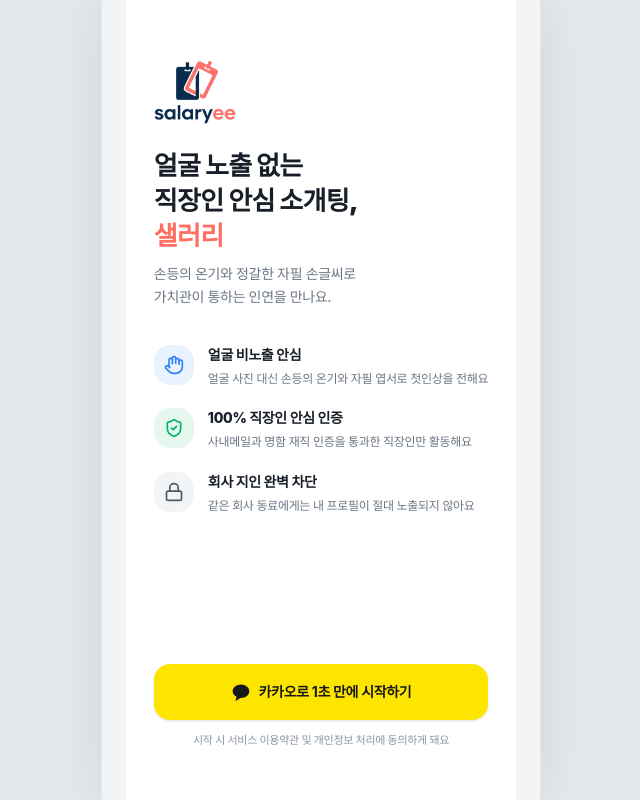
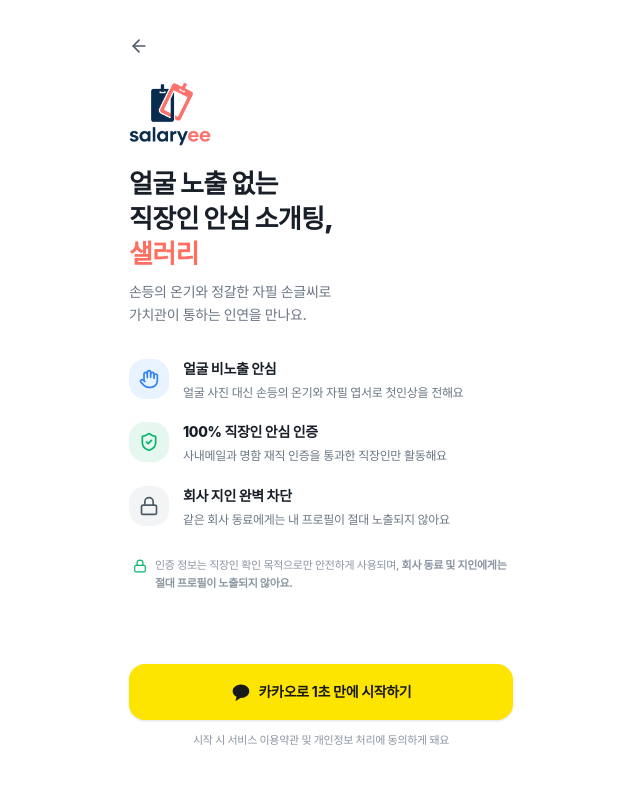
Before and after one commit to salaryee/dating, a Next.js app: page /auth/login in a window 1280 px wide. Shown: the whole page, without its empty margins (319-959 px from the left). Built offline with nearby package versions, Linux system fonts and the light colour scheme.

Commit message:
fix: resolve auth funnel container border flashes, unify open canvas layout, and prevent stale client caching

```diff
--- a/src/app/auth/login/page.tsx
+++ b/src/app/auth/login/page.tsx
@@ -1,15 +1,27 @@
 "use client";
+
+export const dynamic = "force-dynamic";
 
 import Link from "next/link";
 import Image from "next/image";
-import { ShieldCheck, Hand, Lock } from "lucide-react";
+import { ShieldCheck, Hand, Lock, ArrowLeft } from "lucide-react";
 
 export default function LoginPage() {
   return (
     <div className="flex flex-col min-h-screen bg-white justify-between p-6 sm:p-7 max-w-[440px] mx-auto">
-      <div className="pt-8 flex flex-col">
+      <div>
+        {/* 상단 뒤로가기 헤더 (verify-work와 동일한 레이아웃 구조) */}
+        <div className="pt-2 pb-5">
+          <Link
+            href="/"
+            className="text-[#4E5968] hover:text-[#191F28] inline-flex items-center gap-1 active:scale-95 transition-transform"
+          >
+            <ArrowLeft className="w-5 h-5" />
+          </Link>
+        </div>
+
         {/* 브랜드 로고 */}
-        <div className="mb-6 flex items-center">
+        <div className="mb-5 flex items-center">
           <Image
             src="/logo-vertical.png"
             alt="salaryee"
@@ -33,7 +45,7 @@
         </p>
 
         {/* 토스 3대 안심 가치 (순백색 캔버스 일체형 오픈 리스트) */}
-        <div className="mt-9 flex flex-col gap-5">
+        <div className="mt-8 flex flex-col gap-5">
           <div className="flex items-start gap-3.5">
             <div className="w-10 h-10 rounded-2xl bg-[#E8F3FF] flex items-center justify-center text-[#3182F6] shrink-0">
               <Hand className="w-5 h-5" />
@@ -70,6 +82,14 @@
             </div>
           </div>
         </div>
+
+        {/* 프라이버시 안심 노트 (verify-work와 동일한 레이아웃) */}
+        <div className="mt-7 flex items-start gap-2 text-[11px] text-[#8B95A1] font-medium px-1">
+          <Lock className="w-3.5 h-3.5 text-[#00B368] shrink-0 mt-0.5" />
+          <p className="leading-relaxed">
+            인증 정보는 직장인 확인 목적으로만 안전하게 사용되며, <strong>회사 동료 및 지인에게는 절대 프로필이 노출되지 않아요.</strong>
+          </p>
+        </div>
       </div>
 
       {/* 하단 카카오 버튼 (56px 토스 표준 풀 너비 버튼) */}
--- a/src/app/auth/profile-step1/page.tsx
+++ b/src/app/auth/profile-step1/page.tsx
@@ -1,4 +1,6 @@
 "use client";
+
+export const dynamic = "force-dynamic";
 
 import { useState } from "react";
 import Link from "next/link";
@@ -107,7 +109,7 @@
             </div>
           </div>
 
-          {/* 2. 손등 사진 등록 & Gemini AI 실시간 검증 */}
+          {/* 2. 손등 사진 등록 & Gemini AI 실시간 검증 (verify-work와 동일한 레이아웃 구조) */}
           <div className="flex flex-col gap-2 pt-1">
             <div className="flex items-center justify-between">
               <label className="text-xs font-extrabold text-[#333D4B]">
@@ -125,7 +127,7 @@
                 onClick={simulateCameraCapture}
                 className="w-full h-40 rounded-2xl bg-[#F9FAFB] hover:bg-[#F2F4F6] transition-all flex flex-col items-center justify-center gap-2 group cursor-pointer active:scale-[0.99]"
               >
-                <div className="w-10 h-10 rounded-xl bg-white shadow-sm flex items-center justify-center text-[#8B95A1] group-hover:text-[#3182F6] transition-colors">
+                <div className="w-10 h-10 rounded-xl bg-white shadow-sm flex items-center justify-center text-[#FF6F61] group-hover:scale-105 transition-transform">
                   <Camera className="w-5 h-5" />
                 </div>
                 <div className="text-center">
@@ -154,32 +156,38 @@
             )}
 
             {handPhotoStatus === "success" && (
-              <div className="w-full rounded-2xl bg-gradient-to-br from-[#FFF5ED] via-[#FDF0E7] to-[#F7E6D9] p-4 flex flex-col justify-between h-40 relative overflow-hidden">
+              <div className="flex flex-col gap-3 pt-1">
+                {/* 상단 인증 통과 상태 (verify-work와 동일한 레이아웃) */}
                 <div className="flex items-center justify-between">
-                  <span className="inline-flex items-center gap-1.5 bg-white/95 px-2.5 py-1 rounded-full text-xs font-bold text-[#191F28] shadow-sm">
-                    <Hand className="w-3.5 h-3.5 text-[#FF6F61]" />
+                  <span className="inline-flex items-center gap-1.5 bg-[#FFF0EE] text-[#FF6F61] px-3 py-1 rounded-full text-xs font-black">
+                    <Hand className="w-4 h-4 text-[#FF6F61]" />
                     <span>손등 사진 등록 완료</span>
                   </span>
                   <button
                     type="button"
                     onClick={simulateCameraCapture}
-                    className="text-[11px] text-[#6B7684] font-semibold bg-white/90 px-2.5 py-1 rounded-lg hover:bg-white active:scale-95 transition-all"
+                    className="text-xs text-[#8B95A1] hover:text-[#191F28] font-bold active:scale-95 transition-all"
                   >
                     다시 찍기
                   </button>
                 </div>
 
-                <div className="flex items-center justify-center opacity-70">
-                  <Hand className="w-9 h-9 text-[#C98B6D]" />
-                </div>
-
-                <div className="flex items-center justify-between text-[11px]">
-                  <span className="text-[#00B368] font-black flex items-center gap-1">
-                    <Check className="w-3.5 h-3.5" /> AI 검증 통과
-                  </span>
-                  <span className="text-[#8B95A1] font-medium">
-                    얼굴 비노출 확인됨
-                  </span>
+                {/* 오픈형 정보 리스트 (순백색 캔버스 일체형, 박스 테두리 제거) */}
+                <div className="flex flex-col divide-y divide-[#F2F4F6] pt-1">
+                  <div className="py-2.5 flex items-center justify-between text-xs">
+                    <span className="text-[#8B95A1] font-bold">인식 대상</span>
+                    <span className="text-[#191F28] font-black text-sm">손등 피부톤 감지 완료</span>
+                  </div>
+                  <div className="py-2.5 flex items-center justify-between text-xs">
+                    <span className="text-[#8B95A1] font-bold">얼굴 비노출</span>
+                    <span className="text-[#00B368] font-bold flex items-center gap-1">
+                      <Check className="w-3.5 h-3.5" /> 얼굴 미포함 안심 판정
+                    </span>
+                  </div>
+                  <div className="py-2.5 flex items-center justify-between text-xs">
+                    <span className="text-[#8B95A1] font-bold">프라이버시</span>
+                    <span className="text-[#3182F6] font-bold">배경 자동 블러 보호</span>
+                  </div>
                 </div>
               </div>
             )}
--- a/src/app/auth/profile-step2/page.tsx
+++ b/src/app/auth/profile-step2/page.tsx
@@ -1,4 +1,6 @@
 "use client";
+
+export const dynamic = "force-dynamic";
 
 import { useState } from "react";
 import Link from "next/link";
@@ -62,7 +64,7 @@
           </p>
         </div>
 
-        {/* 1. 자필 글씨 촬영 & AI 검증 */}
+        {/* 1. 자필 글씨 촬영 & AI 검증 (verify-work와 동일한 레이아웃 구조) */}
         <div className="mt-6 flex flex-col gap-2">
           <div className="flex items-center justify-between">
             <label className="text-xs font-extrabold text-[#333D4B]">
@@ -78,9 +80,9 @@
             <button
               type="button"
               onClick={simulateCameraCapture}
-              className="w-full h-40 rounded-2xl bg-[#FFFBF2] hover:bg-[#FFF8EA] transition-all flex flex-col items-center justify-center gap-2 group cursor-pointer active:scale-[0.99]"
+              className="w-full h-40 rounded-2xl bg-[#F9FAFB] hover:bg-[#F2F4F6] transition-all flex flex-col items-center justify-center gap-2 group cursor-pointer active:scale-[0.99]"
             >
-              <div className="w-10 h-10 rounded-xl bg-white shadow-sm flex items-center justify-center text-amber-600 group-hover:text-amber-700 transition-colors">
+              <div className="w-10 h-10 rounded-xl bg-white shadow-sm flex items-center justify-center text-amber-600 group-hover:scale-105 transition-transform">
                 <Camera className="w-5 h-5" />
               </div>
               <div className="text-center">
@@ -95,10 +97,10 @@
           )}
 
           {noteStatus === "analyzing" && (
-            <div className="w-full h-40 rounded-2xl bg-[#FFFBF2] flex flex-col items-center justify-center gap-2.5">
-              <RefreshCw className="w-5 h-5 text-amber-600 animate-spin" />
+            <div className="w-full h-40 rounded-2xl bg-[#E8F3FF]/70 flex flex-col items-center justify-center gap-2.5">
+              <RefreshCw className="w-5 h-5 text-[#3182F6] animate-spin" />
               <div className="text-center">
-                <p className="text-xs font-bold text-amber-800">
+                <p className="text-xs font-bold text-[#3182F6]">
                   Gemini AI가 필체와 문구를 분석하고 있어요
                 </p>
                 <p className="text-[11px] text-[#8B95A1] mt-0.5">
@@ -109,32 +111,40 @@
           )}
 
           {noteStatus === "success" && (
-            <div className="w-full rounded-2xl bg-[#FFFDF8] p-4 flex flex-col justify-between h-40 relative">
+            <div className="flex flex-col gap-3 pt-1">
+              {/* 상단 인증 통과 상태 (verify-work와 동일한 레이아웃) */}
               <div className="flex items-center justify-between">
-                <span className="inline-flex items-center gap-1.5 bg-white px-2.5 py-1 rounded-full text-xs font-bold text-amber-900 shadow-xs">
-                  <FileText className="w-3.5 h-3.5 text-amber-600" />
+                <span className="inline-flex items-center gap-1.5 bg-[#FFF2E8] text-[#FF6F61] px-3 py-1 rounded-full text-xs font-black">
+                  <FileText className="w-4 h-4 text-[#FF6F61]" />
                   <span>자필 엽서 등록 완료</span>
                 </span>
                 <button
                   type="button"
                   onClick={simulateCameraCapture}
-                  className="text-[11px] text-[#6B7684] font-semibold bg-white px-2.5 py-1 rounded-lg hover:bg-slate-50 active:scale-95 transition-all"
+                  className="text-xs text-[#8B95A1] hover:text-[#191F28] font-bold active:scale-95 transition-all"
                 >
                   다시 찍기
                 </button>
               </div>
 
-              <p className="text-xs text-[#333D4B] leading-relaxed font-serif italic my-auto text-center px-3 line-clamp-2">
-                &ldquo;사소한 일상을 편안하게 나누고, 서로의 성장을 조용히 응원해 줄 인연을 찾고 있어요.&rdquo;
-              </p>
-
-              <div className="flex items-center justify-between text-[11px]">
-                <span className="text-[#00B368] font-black flex items-center gap-1">
-                  <Check className="w-3.5 h-3.5" /> 클린 문구 통과
-                </span>
-                <span className="text-[#8B95A1] font-medium font-sans">
-                  비속어 없음 판별
-                </span>
+              {/* 오픈형 정보 리스트 (순백색 캔버스 일체형, 박스 테두리 제거) */}
+              <div className="flex flex-col divide-y divide-[#F2F4F6] pt-1">
+                <div className="py-2.5 flex items-start justify-between text-xs gap-3">
+                  <span className="text-[#8B95A1] font-bold shrink-0">등록 문구</span>
+                  <span className="text-[#191F28] font-serif italic text-right leading-relaxed">
+                    &ldquo;사소한 일상을 편안하게 나누고, 서로의 성장을 조용히 응원해 줄 인연을 찾고 있어요.&rdquo;
+                  </span>
+                </div>
+                <div className="py-2.5 flex items-center justify-between text-xs">
+                  <span className="text-[#8B95A1] font-bold">클린 검증</span>
+                  <span className="text-[#00B368] font-bold flex items-center gap-1">
+                    <Check className="w-3.5 h-3.5" /> 비속어 없음 판정 통과
+                  </span>
+                </div>
+                <div className="py-2.5 flex items-center justify-between text-xs">
+                  <span className="text-[#8B95A1] font-bold">필체 감지</span>
+                  <span className="text-[#3182F6] font-bold">자필 손글씨 인식 완료</span>
+                </div>
               </div>
             </div>
           )}
--- a/src/app/auth/terms/page.tsx
+++ b/src/app/auth/terms/page.tsx
@@ -1,4 +1,6 @@
 "use client";
+
+export const dynamic = "force-dynamic";
 
 import { useState } from "react";
 import Link from "next/link";
--- a/src/app/auth/verify-work/page.tsx
+++ b/src/app/auth/verify-work/page.tsx
@@ -1,4 +1,6 @@
 "use client";
+
+export const dynamic = "force-dynamic";
 
 import { useState } from "react";
 import Link from "next/link";
--- a/src/app/layout.tsx
+++ b/src/app/layout.tsx
@@ -34,7 +34,7 @@
   return (
     <html lang="ko">
       <body
-        className={`${geistSans.variable} ${geistMono.variable} antialiased bg-[#E5E8EB]`}
+        className={`${geistSans.variable} ${geistMono.variable} antialiased`}
       >
         <MobileContainer>
           <main className="flex-1 flex flex-col">{children}</main>
--- a/src/components/layout/MobileContainer.tsx
+++ b/src/components/layout/MobileContainer.tsx
@@ -1,14 +1,30 @@
+"use client";
+
 import React from "react";
+import { usePathname } from "next/navigation";
 
 interface MobileContainerProps {
   children: React.ReactNode;
 }
 
 export default function MobileContainer({ children }: MobileContainerProps) {
+  const pathname = usePathname();
+  const isAuth = pathname.startsWith("/auth");
+
   return (
-    <div className="min-h-screen bg-[#E5E8EB] flex justify-center text-[#191F28] antialiased selection:bg-[#3182F6] selection:text-white">
-      {/* 토스 앱 전용 모바일 뷰포트 컨테이너 (최대 가로 450px) */}
-      <div className="w-full max-w-[440px] min-h-screen bg-[#F2F4F6] flex flex-col relative shadow-[0_0_50px_rgba(0,0,0,0.08)] border-x border-[#E5E8EB]">
+    <div
+      className={`min-h-screen ${
+        isAuth ? "bg-white" : "bg-[#E5E8EB]"
+      } flex justify-center text-[#191F28] antialiased selection:bg-[#3182F6] selection:text-white`}
+    >
+      {/* 온보딩 퍼널(auth)에서는 순백색 단일 캔버스(border/shadow 제거), 메인/채팅/피드 등 일반 화면에서는 토스 모바일 뷰포트 컨테이너 유지 */}
+      <div
+        className={`w-full max-w-[440px] min-h-screen ${
+          isAuth
+            ? "bg-white border-none shadow-none"
+            : "bg-[#F2F4F6] border-x border-[#E5E8EB] shadow-[0_0_50px_rgba(0,0,0,0.08)]"
+        } flex flex-col relative`}
+      >
         {children}
       </div>
     </div>
```
